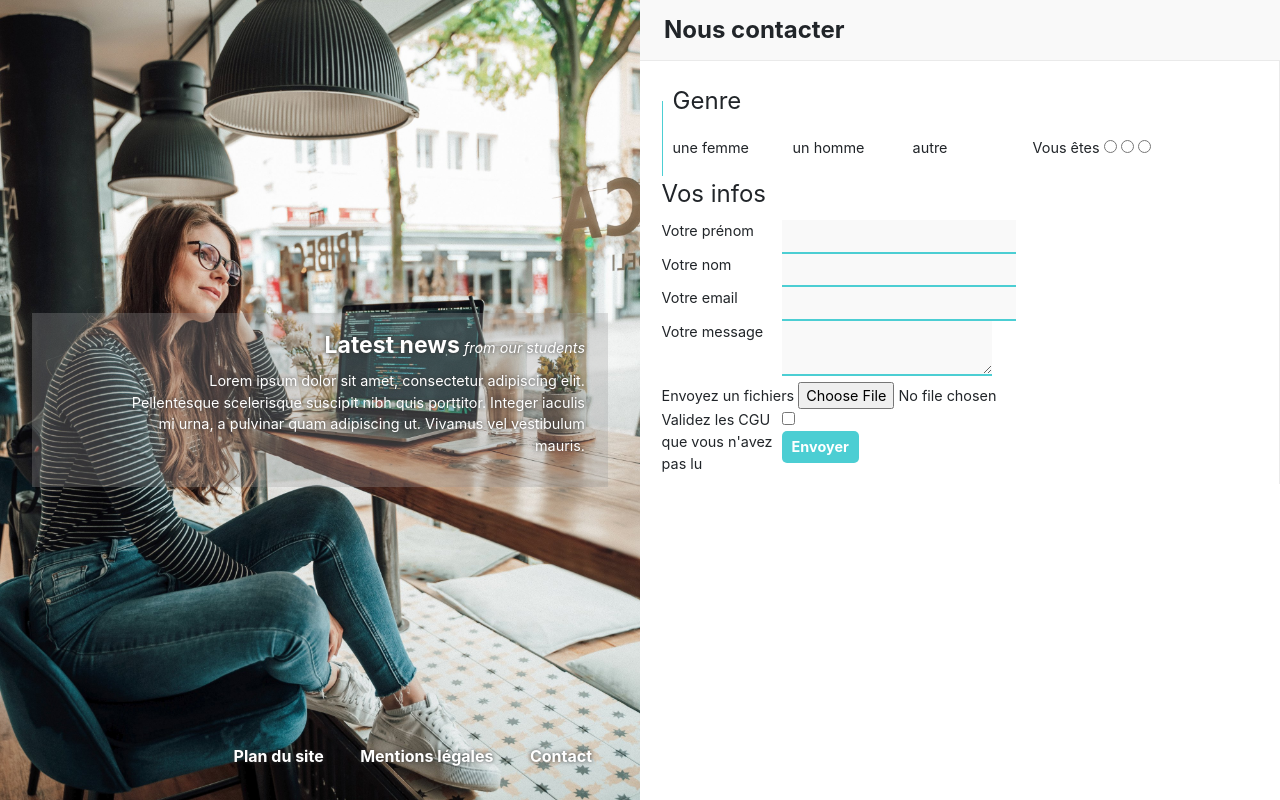
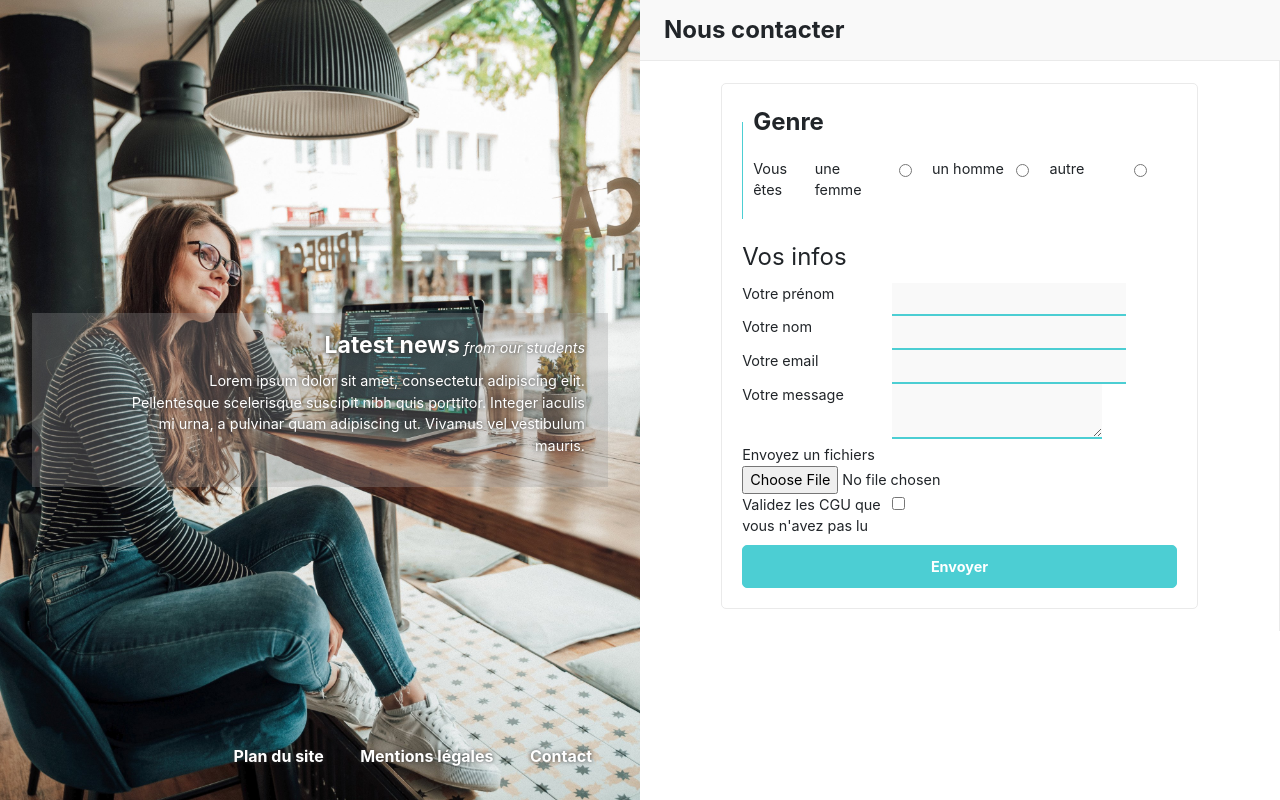
Before and after one commit to ogasphere-portfolio/atelier-oNews-multipages, a PHP site: page /php/contact.php in a window 1280 px wide. Run offline with PHP 8.4, Linux system fonts and the light colour scheme.

Commit message:
add contact

```diff
--- a/css/style.css
+++ b/css/style.css
@@ -156,6 +156,7 @@
 .contact__group {
   padding: 10px;
   border-left: solid 1px #4cced3;
+  margin-bottom: 20px;
 }
 
 .contact__text {
@@ -166,15 +167,72 @@
 }
 
 .contact__button {
-  border: none;
+  font-weight: bold;
+  display: block;
+  width: 100%;
+  padding: 10px;
+  margin-top: 20px;
+  border: 1px solid #4cced3;
   background-color: #4cced3;
+  color: white;
   border-radius: 5px;
-  padding: 5px 10px;
-  color: white;
-  font-weight: bold;
+  cursor: pointer;
 }
 label{
-  display:block;
-float:left;
-width:120px;
+  display: block;
+	width: 150px;
+	float: left;
+
 }
+
+
+.contact {
+  width: 80%;
+  margin: 0 auto;
+  padding: 20px;
+  border: 1px solid #eaeaea;
+  border-radius: 5px;
+}
+
+.contact__group legend {
+  font-weight: bold;
+
+}
+.contact__group div {
+  display: flex;
+  flex-direction: row;
+  align-items: flex-start;
+}
+.contact__group label {
+  margin-right: 5px;
+
+}
+.contact__group input[type="radio"] {
+  margin: 6px 20px 0 5px;
+}
+.contact__group input[type="text"], .contact__group input[type="email"], .contact__group textarea {
+  width: 100%;
+
+  padding: 10px;
+  margin: 5px 0;
+  border: 1px solid #4cced3;
+  background-color: #f9f9f9;
+  border-radius: 5px;
+}
+.contact__button {
+  display: block;
+  width: 100%;
+  padding: 10px;
+  margin-top: 20px;
+  border: 1px solid #4cced3;
+  background-color: #4cced3;
+  color: white;
+  border-radius: 5px;
+  cursor: pointer;
+}
+.contact__button:hover {
+  background-color: #2aa8a5;
+}
+span{
+  width: 30%;
+}
--- a/php/inc/header.php
+++ b/php/inc/header.php
@@ -16,6 +16,7 @@ $links = [
   <title>oNews</title>
   <link rel="stylesheet" href="../css/reset.css">
   <link rel="stylesheet" href="../css/style.css">
+
 </head>
 
 <body>
```
Also changed, not shown: css/styleContact.css (added, +51 -0 lines).
